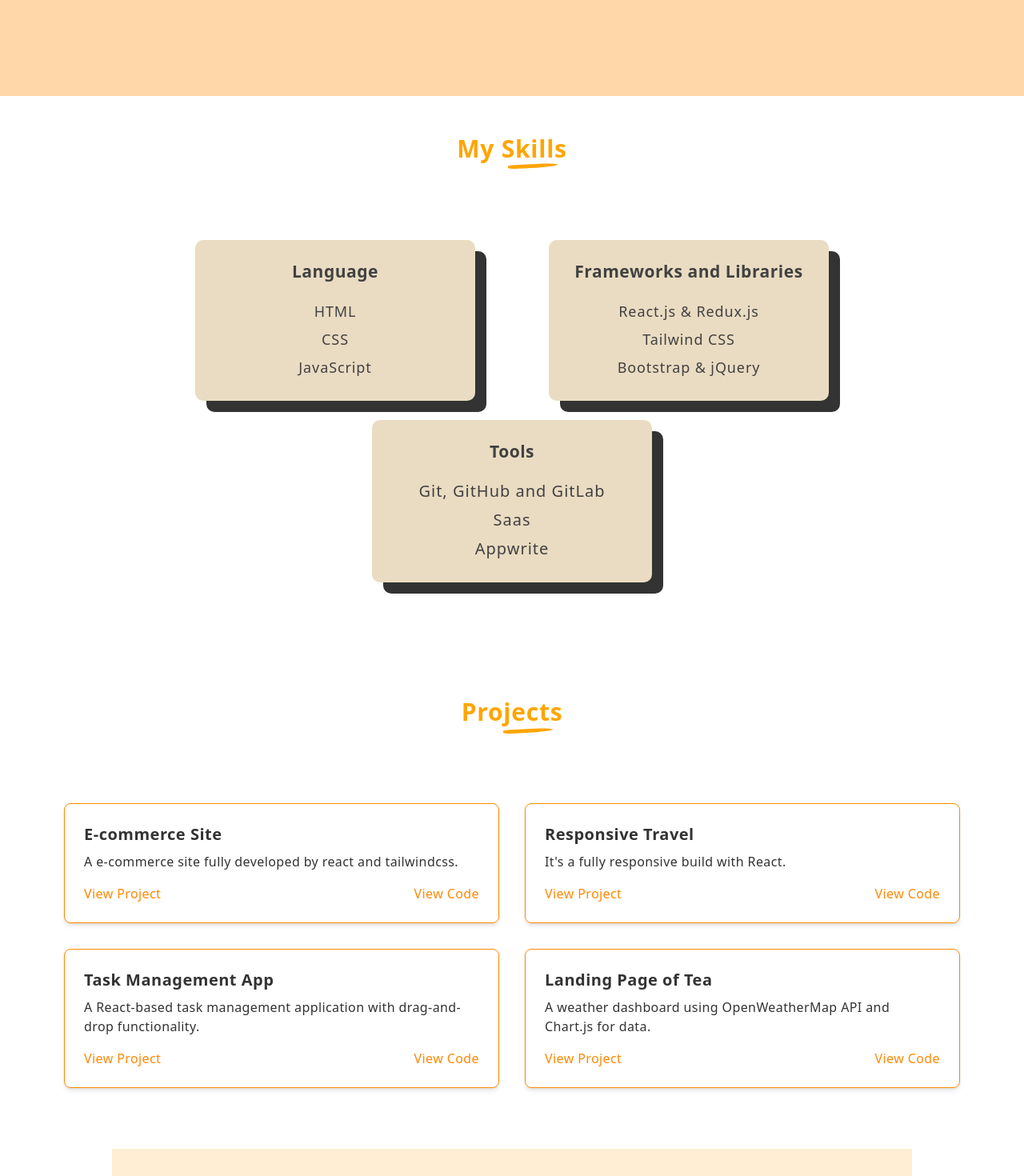
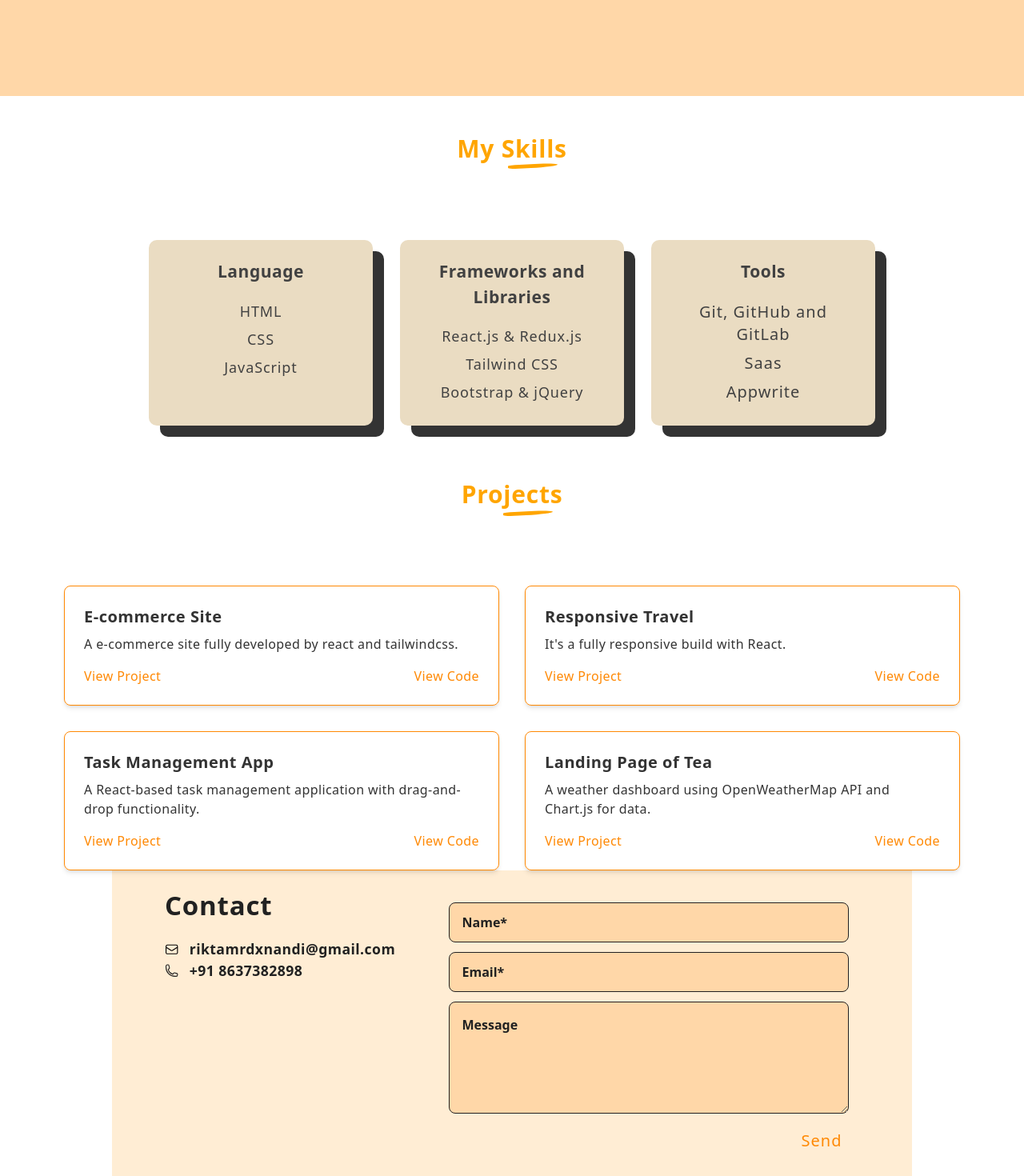
Before and after one commit to rdxnandi/My-Portfolio, a React (Vite) app: page / in a window 1280 px wide. Shown: the part 1280-2750 px from the top of the page at 80% size. Built offline with nearby package versions, Linux system fonts and the light colour scheme.

Commit message:
minor changes

```diff
--- a/src/pages/Contact.jsx
+++ b/src/pages/Contact.jsx
@@ -34,7 +34,7 @@ function Contact() {
   return (
     <section
       id="contact"
-      className="flex min-h-[90vh] p-10 items-center justify-center flex-col bg-orange-100 lg:w-[1000px] m-auto"
+      className="flex min-h-[90vh] sm:min-h-auto p-10 items-center justify-center flex-col bg-orange-100 lg:w-[1000px] m-auto"
     >
       <div className="w-full flex lg:flex-row flex-col justify-around relative">
         <div className="flex flex-col transform scale-110 mb-8 lg:mb-0">
--- a/src/pages/Home.jsx
+++ b/src/pages/Home.jsx
@@ -4,7 +4,10 @@ import { motion } from "framer-motion";
 
 function Home() {
   return (
-    <section id="home" className="h-screen grid place-items-center relative">
+    <section
+      id="home"
+      className="h-screen sm:min-h-auto grid place-items-center relative"
+    >
       <div className="w-full relative flex justify-evenly">
         <motion.div
           className="flex flex-col text-[#333] p-7"
--- a/src/pages/Projects.jsx
+++ b/src/pages/Projects.jsx
@@ -4,7 +4,7 @@ function Projects() {
   return (
     <section
       id="projects"
-      className="min-h-[80vh] flex flex-col items-center py-7 lg:py-0 px-[180px] md:px-20 justify-center"
+      className="min-h-[80vh] sm:min-h-auto flex flex-col items-center py-7 lg:py-0 px-[180px] md:px-20 justify-center"
     >
       <h1 className="text-[orange] text-center mb-24 relative text-3xl font-bold after:absolute after:w-[62px] after:h-[5px] after:bg-[orange] after:-bottom-2 after:right-3 after:rounded-custom-tow after:transform after:rotate-[-3deg] tracking-wide">
         Projects
--- a/src/pages/Skills.jsx
+++ b/src/pages/Skills.jsx
@@ -4,13 +4,13 @@ function Skills() {
   return (
     <section
       id="skills"
-      className="min-h-[80vh] px-44 py-12 flex flex-col items-center justify-center"
+      className="min-h-[80vh] sm:min-h-auto px-44 py-12 flex flex-col items-center justify-center"
     >
       <h1 className="text-[orange] text-center mb-24 relative text-3xl font-bold after:absolute after:w-[62px] after:h-[5px] after:bg-[orange] after:-bottom-[6px] lg:after:right-3 after:right-28 after:rounded-custom-tow after:transform after:rotate-[-3deg] tracking-wide w-[300px] lg:w-fit">
         My Skills
       </h1>
-      <div className="lg:w-full flex lg:flex-row lg:flex-wrap flex-col gap-6 lg:justify-evenly md:mb-5">
-        <div className=" p-6 w-[350px] rounded-[10px] text-center relative bg-[#eadcc2] touch-manipulation after:bg-[#333] after:rounded-[10px] after:block after:-right-[7px] after:h-full after:w-full after:absolute after:-bottom-[7px] after:transform after:translate-x-[7px] after:translate-y-[7px] after:-z-1">
+      <div className="lg:w-full flex lg:flex-row sm:flex-row lg:flex-wrap flex-col gap-6 lg:justify-evenly md:mb-5">
+        <div className="p-6 w-[350px] sm:w-[280px] rounded-[10px] text-center relative bg-[#eadcc2] touch-manipulation after:bg-[#333] after:rounded-[10px] after:block after:-right-[7px] after:h-full after:w-full after:absolute after:-bottom-[7px] after:transform after:translate-x-[7px] after:translate-y-[7px] after:-z-1">
           <h1 className="text-[#414141] text-[21px] mb-4 font-bold tracking-wide">
             Language
           </h1>
@@ -26,7 +26,7 @@ function Skills() {
             </li>
           </ul>
         </div>
-        <div className="p-6 w-[350px] rounded-[10px] text-center relative bg-[#eadcc2] touch-manipulation after:bg-[#333] after:rounded-[10px] after:block after:-right-[7px] after:h-full after:w-full after:absolute after:-bottom-[7px] after:transform after:translate-x-[7px] after:translate-y-[7px] after:-z-1">
+        <div className="p-6 w-[350px] sm:w-[280px] rounded-[10px] text-center relative bg-[#eadcc2] touch-manipulation after:bg-[#333] after:rounded-[10px] after:block after:-right-[7px] after:h-full after:w-full after:absolute after:-bottom-[7px] after:transform after:translate-x-[7px] after:translate-y-[7px] after:-z-1">
           <h1 className="text-[#414141] text-[21px] mb-4 font-bold tracking-wide">
             Frameworks and Libraries
           </h1>
@@ -42,7 +42,7 @@ function Skills() {
             </li>
           </ul>
         </div>
-        <div className="p-6 w-[350px] rounded-[10px] text-center relative bg-[#eadcc2] touch-manipulation after:bg-[#333] after:rounded-[10px] after:block after:-right-[7px] after:h-full after:w-full after:absolute after:-bottom-[7px] after:transform after:translate-x-[7px] after:translate-y-[7px] after:-z-1">
+        <div className="p-6 w-[350px] sm:w-[280px] rounded-[10px] text-center relative bg-[#eadcc2] touch-manipulation after:bg-[#333] after:rounded-[10px] after:block after:-right-[7px] after:h-full after:w-full after:absolute after:-bottom-[7px] after:transform after:translate-x-[7px] after:translate-y-[7px] after:-z-1">
           <h1 className="text-[#414141] text-[21px] mb-4 font-bold tracking-wide">
             Tools
           </h1>
```
